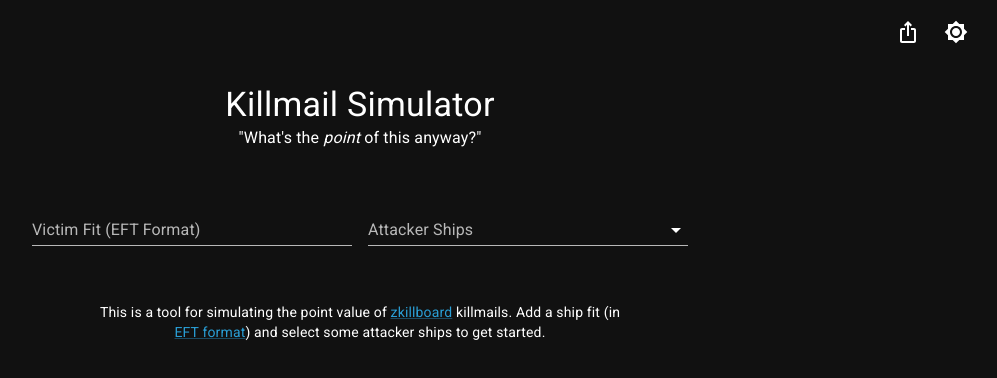
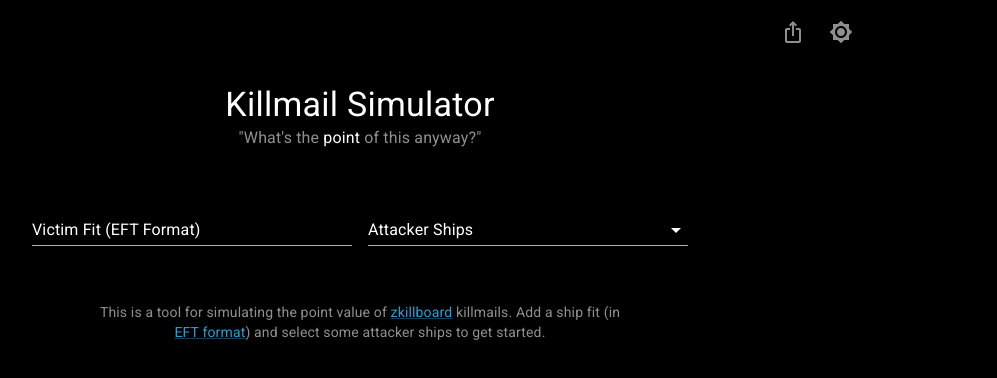
Before and after one commit to folklorelabs/zkill-point-calc, a React (Create React App) app: page / in a window 1280 px wide. Shown: the top 378 px of the page, without its empty margins (280-1277 px from the left). Built offline with nearby package versions, Linux system fonts and the light colour scheme.

Commit message:
new styles

```diff
--- a/src/components/App.css
+++ b/src/components/App.css
@@ -58,6 +58,20 @@
   width: 50%;
   margin: 20px 20px 120px;
 }
+.PointBreakdown-headline {
+  display: block;
+  margin: 0;
+  font-family: "Roboto","Helvetica","Arial",sans-serif;
+  font-weight: 400;
+  font-size: 1.5rem;
+  line-height: 1.334;
+  letter-spacing: 0em;
+  text-align: left;
+}
+.ItemList .ItemList-item {
+  position: relative;
+  padding: 1em 0 0;
+}
 @media screen and (max-width: 620px) {
   .PointBreakdown {
     flex-direction: column;
@@ -67,18 +81,7 @@
   .PointBreakdown-attacker {
     width: 100%;
   }
+  .PointBreakdown-headline {
+    text-align: center;
+  }
 }
-.PointBreakdown-headline {
-  display: block;
-  margin: 0;
-  font-family: "Roboto","Helvetica","Arial",sans-serif;
-  font-weight: 400;
-  font-size: 1.5rem;
-  line-height: 1.334;
-  letter-spacing: 0em;
-  text-align: center;
-}
-.ItemList .ItemList-item {
-  position: relative;
-  padding: 1em 0 0;
-}
--- a/src/components/App.js
+++ b/src/components/App.js
@@ -1,5 +1,5 @@
 import {
-  useMemo,
+  useMemo, useState,
 } from 'react';
 import {
   useZkillPointsContext,
@@ -15,35 +15,38 @@ import {
 import { debounce } from 'throttle-debounce';
 import { useSnackbar } from 'notistack';
 
-import Box from '@mui/material/Box';
-import Typography from '@mui/material/Typography';
-import FormControl from '@mui/material/FormControl';
-import Link from '@mui/material/Link';
-import Autocomplete from '@mui/material/Autocomplete';
-import TextField from '@mui/material/TextField';
-import Divider from '@mui/material/Divider';
-import Chip from '@mui/material/Chip';
+import {
+  Box,
+  Typography,
+  FormControl,
+  Link,
+  Autocomplete,
+  TextField,
+  Divider,
+  Chip,
+  Popover,
+} from '@mui/material';
 
 import { styled, lighten, darken } from '@mui/system';
 
 import Item from './Item';
 import AppToolbar from './AppToolbar';
+import { TypeEmphasis } from './TypeEmphasis';
 
 import SHIPS from '../data/ships.json';
 import  {
   NestedItemList,
 } from './App.styles.js';
 import './App.css';
+import useSimUrl from '../hooks/useSimUrl';
+import { useTheme } from '@emotion/react';
 
 const GroupHeader = styled('div')(({ theme }) => ({
   position: 'sticky',
   top: '-8px',
   padding: '0.4em 1em',
-  color: theme.palette.primary.main,
-  backgroundColor:
-    theme.palette.mode === 'light'
-      ? lighten(theme.palette.primary.light, 0.85)
-      : darken(theme.palette.primary.main, 0.8),
+  color: 'rgba(theme.palette.text.secondary, 0.8)',
+  backgroundColor: theme.palette.background.default,
 }));
 
 const GroupItems = styled('ul')({
@@ -51,8 +54,9 @@ const GroupItems = styled('ul')({
 });
 
 function ShipIconOption({ ship, className, ...params }) {
+  const theme = useTheme();
   return (
-    <li className={`ShipIconOption ${className}`} {...params}>
+    <li className={`ShipIconOption ${className}`} style={{ backgroundColor: theme.palette.background.default, color: theme.palette.text.secondary }} {...params}>
       <img
         loading="lazy"
         className="ShipIconOption-image"
@@ -65,8 +69,10 @@ function ShipIconOption({ ship, className, ...params }) {
 }
 
 function ShipIconChip({ ship, ...params }) {
+  const theme = useTheme();
   return (
     <Chip
+      sx={{ color: theme.palette.text.secondary }}
       avatar={(<img
         className="ShipIconChip-image"
         src={`https://images.evetech.net/types/${ship.id}/icon?size=32`}
@@ -104,15 +110,20 @@ function App() {
   //     return total + (ship.name === 'Capsule' ? Math.pow(5, zkillPointsState.shipInfo.rigSize + 1) : Math.pow(5, ship.rigSize));
   //   }, 0) / attackerShips.length);
   // }, [zkillPointsState]);
+  const url = useSimUrl();
+  const [popAnchor, setPopAnchor] = useState(null);
 
   return (
-    <Box sx={{ width: '100%', margin: '0 auto', textAlign: 'center', }}>
+    <Box sx={{ width: '100%', maxWidth: 1050, margin: '0 auto', textAlign: 'center', }}>
       <AppToolbar />
+      <Box>
         <div className="App-header">
           <a className="App-headlineLink" href="/">
+            <TypeEmphasis>
               <Typography variant="h4" className="App-headline">Killmail Simulator</Typography>
+            </TypeEmphasis>
           </a>
-        <Typography  variant="subtitle" className="App-tagline">"What's the <em>point</em> of this anyway?"</Typography>
+          <Typography  variant="subtitle" className="App-tagline">"What's the <TypeEmphasis>point</TypeEmphasis> of this anyway?"</Typography>
         </div>
         <div className="Controls">
           <FormControl sx={{ m: 1, minWidth: 320 }}>
@@ -137,6 +148,7 @@ function App() {
               id="attacker-select"
               multiple
               disableCloseOnSelect
+              clearOnEscape
               limitTags={1}
               options={availableAttackers}
               value={zkillPointsState.attackers}
@@ -144,12 +156,6 @@ function App() {
               groupBy={(option) => `${option.group} (${Math.pow(5, option.rigSize)} points)`}
               getOptionLabel={(option) => option.name}
               sx={{ width: 320 }}
-            slotProps={{
-              style: {
-                padding: 0,
-                margin: 0,
-              }
-           }}
               renderInput={(params) => <TextField label="Attacker Ships" variant="standard" {...params} />}
               renderTags={(tagValue, getTagProps) => (tagValue.map((option, index) => <ShipIconChip key={option.id} ship={option} {...getTagProps({ index })} />))}
               renderOption={(params, option) => (<ShipIconOption key={option.id} ship={option} {...params} />)}
@@ -159,7 +165,6 @@ function App() {
                   <GroupItems>{params.children}</GroupItems>
                 </li>
               )}
-            clearOnEscape
               onChange={(event, newValue) => {
                 zkillPointsDispatch(loadAttackers(newValue));
               }}
@@ -172,16 +177,48 @@ function App() {
             </Typography>
           </div>
         </div>
+      </Box>
       {state.shipInfo ? (
         <>
           <Divider sx={{ margin: '3em 0' }} />
+          <Box sx={{ margin: '0 auto', maxWidth: 760 }}>
             <Typography variant="h4" gutterBottom sx={{ textAlign: 'center' }}>
-            {state.totalPoints} Points
+              This <TypeEmphasis>{state.shipInfo.name}</TypeEmphasis> is valued at <TypeEmphasis>{state.totalPoints} points</TypeEmphasis> based on the breakdown below.
             </Typography>
+            <div>
+              <Link
+                href={url}
+                onClick={(e) => {
+                  e.preventDefault();
+                  navigator.clipboard.writeText(url);
+                  setPopAnchor(e.currentTarget);
+                }}
+              >
+                Share this simulation
+              </Link>
+              <Popover
+                open={Boolean(popAnchor)}
+                anchorEl={popAnchor}
+                onClose={() => {
+                setPopAnchor(null);
+                }}
+                anchorOrigin={{
+                  vertical: 'bottom',
+                  horizontal: 'center',
+                }}
+                transformOrigin={{
+                  vertical: 'top',
+                  horizontal: 'center',
+                }}
+              >
+                <Typography sx={{ p: 2 }}>Link to this simulation copied to clipboard</Typography>
+              </Popover>
+            </div>
+          </Box>
           <div className="PointBreakdown">
             <div className="PointBreakdown-victim">
               <Typography variant="h6" className="PointBreakdown-headline">
-                Point Breakdown ({state.basePoints + state.dangerFactor})
+                Point Summary
               </Typography>
               <Divider sx={{ margin: '0.45em 0 0' }} />
               <ul className="ItemList">
@@ -243,6 +280,7 @@ function App() {
                     itemName="Defenseless Penalty"
                     itemTooltip="A penalty from -0% to -99% increasing inversely proportional to the victim's danger rating. Non-pvp ship, empty ships, etc are worth much less. Penalty is only applied to ships with a danger factor less than 4."
                     itemText={`${state.snugglyPenalty ? `${state.snugglyPenalty}%` : '--'}`}
+                    demphasized={!state.snugglyPenalty}
                   />
                 </li>
                 <li className="ItemList-item">
@@ -251,6 +289,7 @@ function App() {
                     itemName="Blob Penalty"
                     itemTooltip="A penalty from -0% to -99.9...% based on the number of attackers. Starts at -0% for solo, -50% for two, -78% for three, -87% for four, etc. Penalty is applied after Defenseless Penalty."
                     itemText={`${state.blobPenalty ? `${state.blobPenalty}%` : '--'}`}
+                    demphasized={!state.blobPenalty}
                   />
                 </li>
                 <li className="ItemList-item">
@@ -259,6 +298,7 @@ function App() {
                     itemName="Ship Size Multiplier"
                     itemTooltip="A bonus/penalty from -50% to 20% depending on average size of attacking ships. For example: Smaller ships blowing up bigger ships get a bonus or bigger ships blowing up smaller ships get a penalty. Penalty is applied after blob penalty."
                     itemText={`${state.shipSizeMultiplier > 0 ? `+${state.shipSizeMultiplier}%` : state.shipSizeMultiplier < 0 ? `${state.shipSizeMultiplier}%` : '--'}`}
+                    demphasized={!state.shipSizeMultiplier}
                   />
                   <NestedItemList className="ItemList">
                     {zkillPointsState.attackers.map((ship) => (
--- a/src/components/App.styles.js
+++ b/src/components/App.styles.js
@@ -1,8 +1,8 @@
 import styled from '@emotion/styled';
 
 export const NestedItemList = styled.ul`
-    margin-left: 1.2em;
-    padding-left: 1.2em;
+    margin-left: 1.5em;
+    padding-left: 1.5em;
     border-bottom: none;
     border-left-style: solid;
     border-left-width: 1px;
--- a/src/components/AppToolbar.js
+++ b/src/components/AppToolbar.js
@@ -1,11 +1,8 @@
 import {
-    useMemo,
     useState,
 } from 'react';
 import { useColorModeContext } from '../contexts/ColorMode';
-import {
-  useZkillPointsContext,
-} from '../contexts/ZkillPoints';
+import useSimUrl from '../hooks/useSimUrl';
 
 import { useTheme } from '@mui/material/styles';
 import Typography from '@mui/material/Typography';
@@ -20,47 +17,7 @@ import Brightness7Icon from '@mui/icons-material/Brightness7';
 function AppToolbar() {
   const theme = useTheme();
   const colorMode = useColorModeContext();
-  const { zkillPointsState } = useZkillPointsContext();
-  const url = useMemo(() => {
-    const { shipInfo, attackers } = zkillPointsState;
-    if (!shipInfo) return '';
-    const killmail = [];
-
-    // add ship id to killmail array
-    killmail.push(shipInfo.id);
-
-    // add ship modules to killmail array
-    const shipModulesObj = shipInfo.modules && shipInfo.modules
-      .filter((m) => m.dangerFactor !== 0)
-      .map((m) => m.id)
-      .reduce((all, mId) => {
-        all[mId] = all[mId] ? all[mId] + 1 : 1;
-        return all;
-      }, {});
-    const shipModules = Object.keys(shipModulesObj).map((mId) => {
-      const qty = shipModulesObj[mId];
-      return `${mId}${qty > 1 ? `_${qty}` : ''}`;
-    }).join('.');
-    killmail.push(shipModules);
-
-    // add attackers to killmail array
-    const attackerShipsObj = attackers && attackers.map((s) => s.id)
-      .reduce((all, sId) => {
-        all[sId] = all[sId] ? all[sId] + 1 : 1;
-        return all;
-      }, {});
-    const attackerShips = Object.keys(attackerShipsObj).map((sId) => {
-      const qty = attackerShipsObj[sId];
-      return `${sId}${qty > 1 ? `_${qty}` : ''}`;
-    }).join('.');
-    killmail.push(attackerShips);
-
-    const url = new URL(window.location);
-    url.searchParams.set('k', killmail.join('-'));
-    window.history.replaceState({}, '', url);
-    return `${url}`;
-  }, [zkillPointsState]);
-
+  const url = useSimUrl();
   const [popAnchor, setPopAnchor] = useState(null);
   return (
     <Box>
@@ -68,7 +25,6 @@ function AppToolbar() {
         <Typography variant="h6" component="div" sx={{ flexGrow: 1, textAlign: 'left' }}>
           {/* Killmail Simulator */}
         </Typography>
-        <div>
         <IconButton
           sx={{ ml: 1 }}
           onClick={(e) => {
@@ -79,8 +35,6 @@ function AppToolbar() {
         >
           {<IosShareIcon />}
         </IconButton>
-
-        </div>
         <IconButton sx={{ ml: 1 }} onClick={colorMode.toggleColorMode} color="inherit">
           {theme.palette.mode === 'dark' ? <Brightness7Icon /> : <Brightness4Icon />}
         </IconButton>
--- a/src/components/Item.js
+++ b/src/components/Item.js
@@ -1,5 +1,6 @@
 import Tooltip from '@mui/material/Tooltip';
 import Typography from '@mui/material/Typography';
+import { TypeEmphasis } from './TypeEmphasis';
 import {
     Container,
     InnerWrapper,
@@ -16,7 +17,7 @@ function Item({
     demphasized=false,
 }) {
   return (
-        <Container className="Item" size={size} demphasized={demphasized}>
+    <Container className="Item" size={size}>
       <Tooltip title={itemTooltip}>
         <InnerWrapper>
           <ImageItem
@@ -24,8 +25,18 @@ function Item({
               alt={itemName}
           />
           <TextWrapper>
-                        <Typography variant="button" mx={{ lineHeight: '1.333', marginBottom: '0.1em', }}>{itemName}</Typography>
-                        <Typography variant="overline" mx={{ lineHeight: '1.333' }}>{itemText}</Typography>
+            <Typography
+              variant="button"
+              mx={{ lineHeight: '1.333', marginBottom: '0.1em', }}
+            >
+              {itemName}
+            </Typography>
+            <Typography
+              variant="overline"
+              mx={{ lineHeight: '1.333' }}
+            >
+              {demphasized ? itemText : (<TypeEmphasis>{itemText}</TypeEmphasis>)}
+            </Typography>
           </TextWrapper>
         </InnerWrapper>
       </Tooltip>
--- a/src/components/Item.styles.js
+++ b/src/components/Item.styles.js
@@ -1,7 +1,6 @@
 import styled from '@emotion/styled';
 
 export const Container = styled.div`
-    opacity: ${({ demphasized }) => demphasized ? 0.6 : 1};
     font-size: ${({ size }) => size}em;
     cursor: help;
 `;
--- /dev/null
+++ b/src/components/TypeEmphasis.js
@@ -0,0 +1,6 @@
+import styled from '@emotion/styled';
+
+export const TypeEmphasis = styled.em`
+  font-style: normal;
+  color: ${({theme}) => theme.palette.text.secondary};
+`;
--- a/src/contexts/ColorMode.jsx
+++ b/src/contexts/ColorMode.jsx
@@ -7,8 +7,8 @@ const THEMES = {
   light: createTheme({
     palette: {
       background: {
-        default: '#f9f9f9',
-        paper: '#fff',
+        default: '#fefefe',
+        paper: '#fefefe',
       },
       primary: {
         main: '#1c6f95',
@@ -16,11 +16,12 @@ const THEMES = {
       error: {
         main: '#f00',
       },
-      // info: {
-      //   main: '#2a9fd6',
-      // },
       success: {
         main: '#008000',
+      },
+      text: {
+        primary: '#6f6f6f',
+        secondary: '#000',
       },
     },
   }),
@@ -28,8 +29,8 @@ const THEMES = {
     palette: {
       mode: 'dark',
       background: {
-        default: '#111111',
-        paper: '#000000',
+        default: '#000',
+        paper: '#111',
       },
       primary: {
         main: '#2a9fd6',
@@ -42,6 +43,11 @@ const THEMES = {
       },
       warning: {
         main: '#fcc204',
+      },
+      divider: 'rgba(255, 255, 255, 0.333)',
+      text: {
+        primary: '#8f8f8f',
+        secondary: '#fff',
       },
     },
   }),
--- /dev/null
+++ b/src/hooks/useSimUrl.js
@@ -0,0 +1,54 @@
+import {
+    useMemo,
+} from 'react';
+
+import {
+  useZkillPointsContext,
+} from '../contexts/ZkillPoints';
+
+function useSimUrl() {
+  const { zkillPointsState } = useZkillPointsContext();
+  const url = useMemo(() => {
+    const { shipInfo, attackers } = zkillPointsState;
+    if (!shipInfo) return '';
+    const killmail = [];
+
+    // add ship id to killmail array
+    killmail.push(shipInfo.id);
+
+    // add ship modules to killmail array
+    const shipModulesObj = shipInfo.modules && shipInfo.modules
+      .filter((m) => m.dangerFactor !== 0)
+      .map((m) => m.id)
+      .reduce((all, mId) => {
+        all[mId] = all[mId] ? all[mId] + 1 : 1;
+        return all;
+      }, {});
+    const shipModules = Object.keys(shipModulesObj).map((mId) => {
+      const qty = shipModulesObj[mId];
+      return `${mId}${qty > 1 ? `_${qty}` : ''}`;
+    }).join('.');
+    killmail.push(shipModules);
+
+    // add attackers to killmail array
+    const attackerShipsObj = attackers && attackers.map((s) => s.id)
+      .reduce((all, sId) => {
+        all[sId] = all[sId] ? all[sId] + 1 : 1;
+        return all;
+      }, {});
+    const attackerShips = Object.keys(attackerShipsObj).map((sId) => {
+      const qty = attackerShipsObj[sId];
+      return `${sId}${qty > 1 ? `_${qty}` : ''}`;
+    }).join('.');
+    killmail.push(attackerShips);
+
+    const url = new URL(window.location);
+    url.searchParams.set('k', killmail.join('-'));
+    window.history.replaceState({}, '', url);
+    return `${url}`;
+  }, [zkillPointsState]);
+
+  return url;
+}
+
+export default useSimUrl;
--- a/src/index.css
+++ b/src/index.css
@@ -17,7 +17,3 @@ ul {
   margin: 0;
   list-style: none;
 }
-
-a {
-  color: #2a9fd6;
-}
```
Lines whose indentation alone changed are shown as unchanged.
